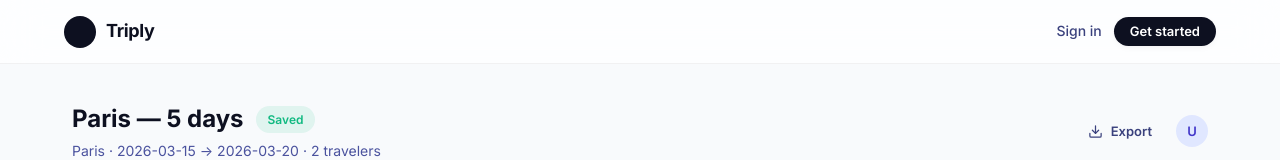
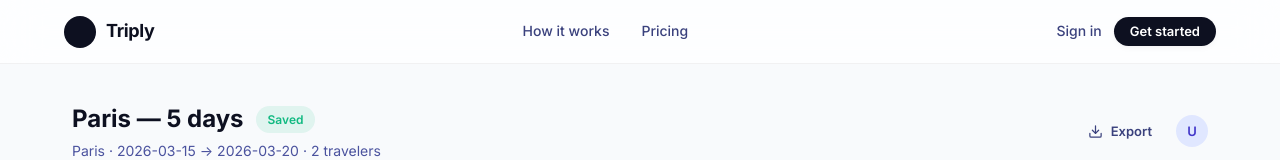
Before and after one commit to igabrilo/triply, a React (Vite) app in the folder frontend/: page /dashboard in a window 1280 px wide. Shown: the top 160 px of the page. Built offline with nearby package versions, Linux system fonts and the light colour scheme.

Commit message:
small fix

```diff
--- a/frontend/src/components/home/HowItWorks.tsx
+++ b/frontend/src/components/home/HowItWorks.tsx
@@ -9,12 +9,13 @@ const steps = [
 export default function HowItWorks() {
   return (
     <motion.div
+      id="how-it-works"
       initial={{ opacity: 0, y: 40 }}
       whileInView={{ opacity: 1, y: 0 }}
       viewport={{ once: true, margin: '-100px', amount: 0.3 }}
       transition={{ duration: 0.6, ease: [0.16, 1, 0.3, 1] }}
       className="card card-hover"
-      style={{ maxWidth: 540, margin: '0 auto', padding: '24px 28px' }}
+      style={{ maxWidth: 540, margin: '0 auto', padding: '24px 28px', scrollMarginTop: 80 }}
     >
       <h3 style={{ fontSize: 16, fontWeight: 700, color: 'var(--navy-950)', marginBottom: 20 }}>
         How it works
--- a/frontend/src/components/home/PricingSection.tsx
+++ b/frontend/src/components/home/PricingSection.tsx
@@ -36,12 +36,13 @@ const plans = [
 export default function PricingSection() {
   return (
     <motion.div
+      id="pricing"
       initial={{ opacity: 0, y: 40 }}
       whileInView={{ opacity: 1, y: 0 }}
       viewport={{ once: true, margin: '-100px', amount: 0.3 }}
       transition={{ duration: 0.6, ease: [0.16, 1, 0.3, 1] }}
       className="card card-hover"
-      style={{ maxWidth: 540, margin: '0 auto', padding: '24px 28px' }}
+      style={{ maxWidth: 540, margin: '0 auto', padding: '24px 28px', scrollMarginTop: 80 }}
     >
       <h3 style={{ fontSize: 16, fontWeight: 700, color: 'var(--navy-950)', marginBottom: 4 }}>
         Pricing
--- a/frontend/src/components/layout/Navbar.tsx
+++ b/frontend/src/components/layout/Navbar.tsx
@@ -25,10 +25,15 @@ export default function Navbar() {
         </Link>
 
         {/* Desktop Nav Links */}
-        {isHome && (
+        {isHome ? (
           <div className="navbar-links hide-mobile">
             <a href="#how-it-works" className="navbar-link">How it works</a>
             <a href="#pricing" className="navbar-link">Pricing</a>
+          </div>
+        ) : (
+          <div className="navbar-links hide-mobile">
+            <Link to="/#how-it-works" className="navbar-link">How it works</Link>
+            <Link to="/#pricing" className="navbar-link">Pricing</Link>
           </div>
         )}
 
@@ -76,10 +81,15 @@ export default function Navbar() {
             style={{ overflow: 'hidden' }}
           >
             <div style={{ display: 'flex', flexDirection: 'column', gap: 12 }}>
-              {isHome && (
+              {isHome ? (
                 <>
-                  <a href="#how-it-works" className="navbar-link">How it works</a>
-                  <a href="#pricing" className="navbar-link">Pricing</a>
+                  <a href="#how-it-works" className="navbar-link" onClick={() => setMobileOpen(false)}>How it works</a>
+                  <a href="#pricing" className="navbar-link" onClick={() => setMobileOpen(false)}>Pricing</a>
+                </>
+              ) : (
+                <>
+                  <Link to="/#how-it-works" className="navbar-link" onClick={() => setMobileOpen(false)}>How it works</Link>
+                  <Link to="/#pricing" className="navbar-link" onClick={() => setMobileOpen(false)}>Pricing</Link>
                 </>
               )}
               {isAuthenticated ? (
--- a/frontend/src/pages/Home.tsx
+++ b/frontend/src/pages/Home.tsx
@@ -1,3 +1,4 @@
+import { useEffect } from 'react';
 import Layout from '@components/layout/Layout';
 import HeroSection from '@components/home/HeroSection';
 import TripForm from '@components/home/TripForm';
@@ -10,6 +11,16 @@ import { useTripStore } from '@/store/tripStore';
 
 export default function Home() {
   const { isGenerating } = useTripStore();
+
+  // Scroll to section when landing with hash (e.g. from /#how-it-works)
+  useEffect(() => {
+    const hash = window.location.hash?.slice(1);
+    if (!hash) return;
+    const el = document.getElementById(hash);
+    if (el) {
+      el.scrollIntoView({ behavior: 'smooth', block: 'start' });
+    }
+  }, []);
 
   return (
     <Layout showBlobs>
```
